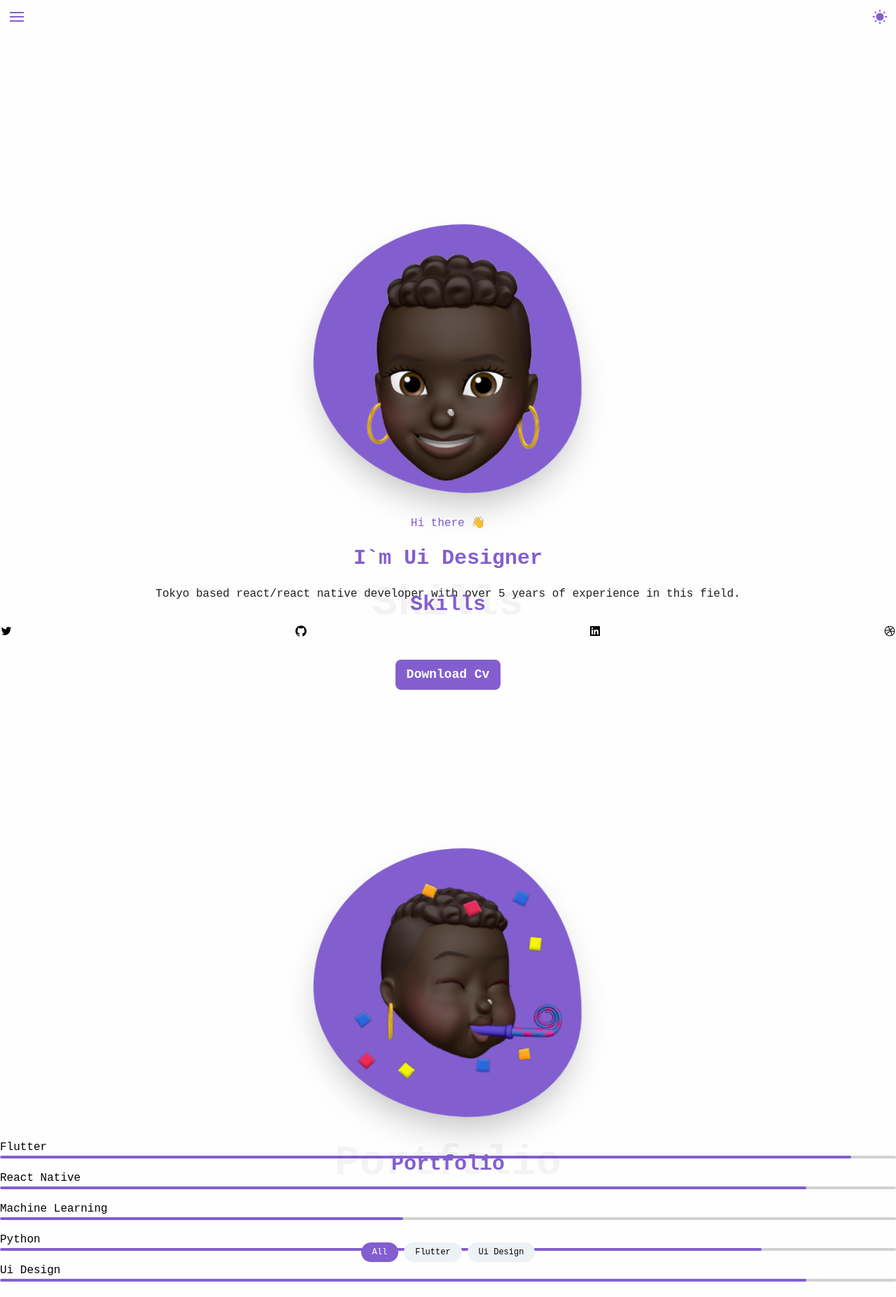
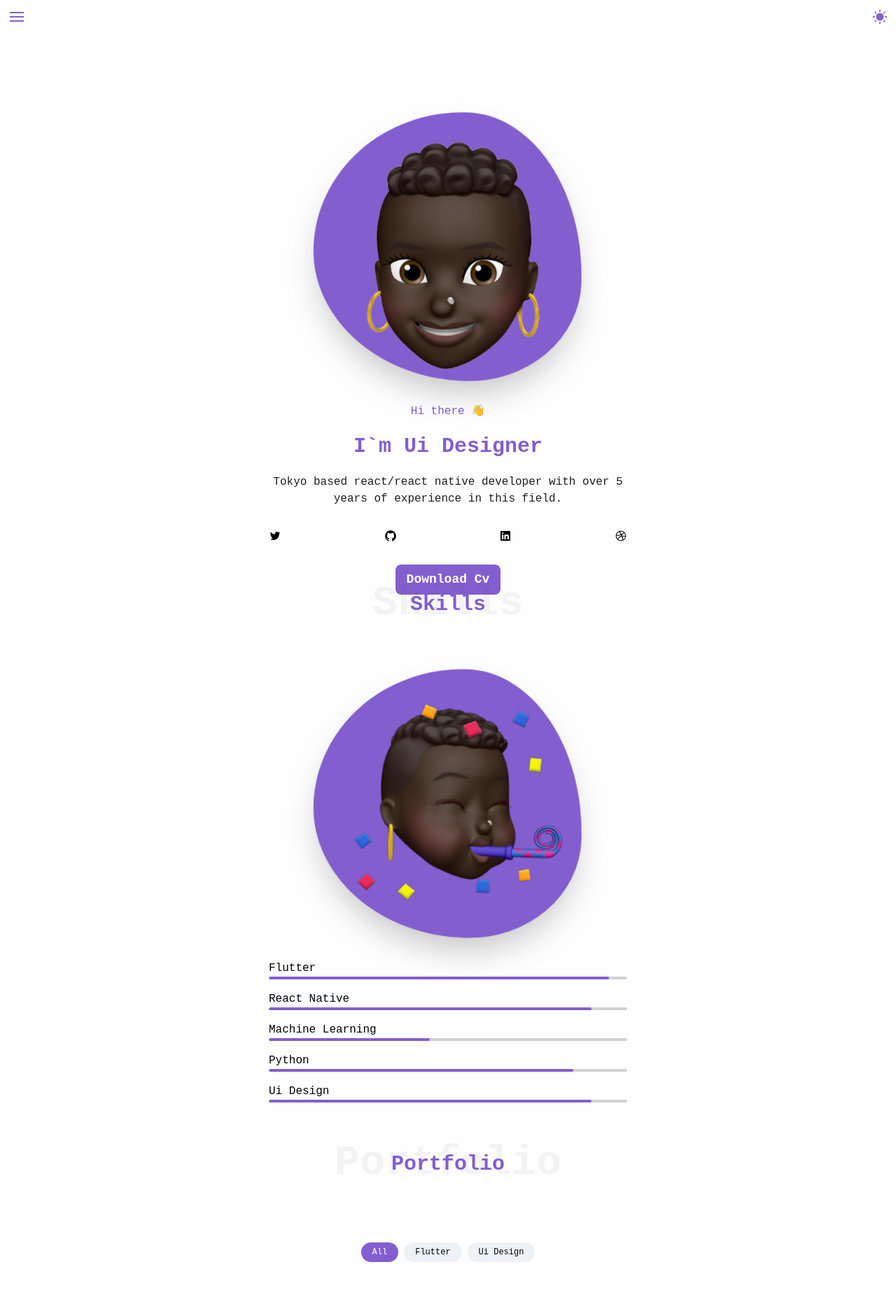
Before and after one commit to MichaelDepp/Methora, a Next.js app: page / in a window 1280 px wide. Shown: the top 1854 px of the page at 70% size. Built offline with nearby package versions, Linux system fonts and the light colour scheme.

Commit message:
refactor: update the imports path since, we can straight use the folder name

```diff
--- a/src/screens/Blog/index.jsx
+++ b/src/screens/Blog/index.jsx
@@ -1,7 +1,7 @@
 import React from 'react';
-import BlogCard from '../../components/BlogCard';
-import Container from '../../components/Container';
-import HeaderTitle from '../../components/HeaderTitle';
+import BlogCard from 'components/BlogCard';
+import Container from 'components/Container';
+import HeaderTitle from 'components/HeaderTitle';
 
 const Blog = () => {
     return (
--- a/src/screens/Contact/index.jsx
+++ b/src/screens/Contact/index.jsx
@@ -1,8 +1,9 @@
 import React from 'react';
-import ContactForm from '../../components/ContactForm';
-import Container from '../../components/Container';
-import HeaderTitle from '../../components/HeaderTitle';
+import ContactForm from 'components/ContactForm';
+import Container from 'components/Container';
+import HeaderTitle from 'components/HeaderTitle';
 import ImageBlob from 'components/ImageBlob';
+import ContentWrapper from 'components/ContentWrapper';
 
 const Contact = () => {
     return (
@@ -10,18 +11,20 @@ const Contact = () => {
             <div className="pt-8">
                 <HeaderTitle title={'Contact'} />
             </div>
-            <div className="pt-20 lg:pt-80 flex justify-center">
+            <div className="pt-8 lg:pt-16 flex justify-center">
                 <ImageBlob image={'./assets/memoji-contact.webp'} />
             </div>
-            <h3 className="text-theme-primary text-lg font-bold text-center pt-4">{`Let's Talk`}</h3>
-            <p className="text-theme-bg dark:text-theme-lightBg text-sm text-center pt-4 leading-4">
+            <ContentWrapper>
+                <h3 className="text-theme-primary text-lg font-bold text-center pt-8">{`Let's Talk`}</h3>
+                <p className="text-theme-bg dark:text-theme-lightBg text-sm lg:text-base text-center pt-2 leading-4">
                     {
                         'To request a quote or want to meet up for coffee, contact us directly or fill out the form and I will get back to you promptly.'
                     }
                 </p>
-            <div className="pt-4 ">
+                <div className="pt-4">
                     <ContactForm />
                 </div>
+            </ContentWrapper>
         </Container>
     );
 };
--- a/src/screens/Home/index.jsx
+++ b/src/screens/Home/index.jsx
@@ -1,15 +1,17 @@
 import React from 'react';
-import Button from '../../components/Button';
-import Container from '../../components/Container';
-import ImageBlob from '../../components/ImageBlob';
-import SocialLinks from '../../components/SocialLinks';
+import Button from 'components/Button';
+import Container from 'components/Container';
+import ContentWrapper from 'components/ContentWrapper';
+import ImageBlob from 'components/ImageBlob';
+import SocialLinks from 'components/SocialLinks';
 
 const Home = () => {
     return (
         <Container id="home">
-            <div className="pt-28 lg:pt-80 flex justify-center">
+            <div className="pt-28 lg:pt-40 flex justify-center">
                 <ImageBlob image={'./assets/memoji-home.png'} />
             </div>
+            <ContentWrapper>
                 <p className="pt-8 text-center text-base text-theme-primary">Hi there 👋</p>
                 <h1 className="pt-4 text-center text-3xl text-theme-primary font-bold">
                     I`m Ui Designer
@@ -22,6 +24,7 @@ const Home = () => {
                 <div className="flex justify-center">
                     <Button text={'Download Cv'} />
                 </div>
+            </ContentWrapper>
         </Container>
     );
 };
--- a/src/screens/Portfolio/index.jsx
+++ b/src/screens/Portfolio/index.jsx
@@ -1,7 +1,7 @@
 import React, { useState, useEffect } from 'react';
-import Container from '../../components/Container';
-import HeaderTitle from '../../components/HeaderTitle';
-import PortfolioCard from '../../components/PortfolioCard';
+import Container from 'components/Container';
+import HeaderTitle from 'components/HeaderTitle';
+import PortfolioCard from 'components/PortfolioCard';
 import Chip from 'components/Chip';
 
 const Portfolio = () => {
--- a/src/screens/Skills/index.jsx
+++ b/src/screens/Skills/index.jsx
@@ -1,8 +1,9 @@
 import React from 'react';
 import ImageBlob from 'components/ImageBlob';
-import Container from '../../components/Container';
-import HeaderTitle from '../../components/HeaderTitle';
-import ProgressBar from '../../components/ProgressBar';
+import Container from 'components/Container';
+import HeaderTitle from 'components/HeaderTitle';
+import ProgressBar from 'components/ProgressBar';
+import ContentWrapper from 'components/ContentWrapper';
 
 const Skills = () => {
     return (
@@ -10,16 +11,18 @@ const Skills = () => {
             <div className="pt-8">
                 <HeaderTitle title={'Skills'} />
             </div>
-            <div className="pt-28 lg:pt-80 flex justify-center">
+            <div className="pt-8 lg:pt-16 flex justify-center">
                 <ImageBlob image={'./assets/memoji-skills.webp'} />
             </div>
-            <div className="grid justify-items-center mt-4">
+            <ContentWrapper>
+                <div className="mt-4">
                     <ProgressBar skillName={'Flutter'} percentage={95} />
                     <ProgressBar skillName={'React Native'} percentage={90} />
                     <ProgressBar skillName={'Machine Learning'} percentage={45} />
                     <ProgressBar skillName={'Python'} percentage={85} />
                     <ProgressBar skillName={'Ui Design'} percentage={90} />
                 </div>
+            </ContentWrapper>
         </Container>
     );
 };
```
Also changed, not shown: src/pages/index.jsx (+7 -7 lines). Lines whose indentation alone changed are shown as unchanged.
